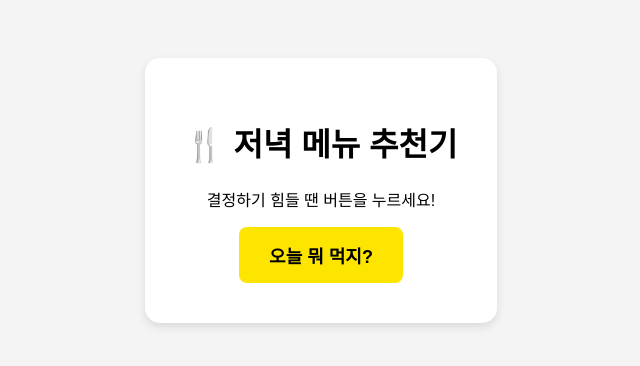
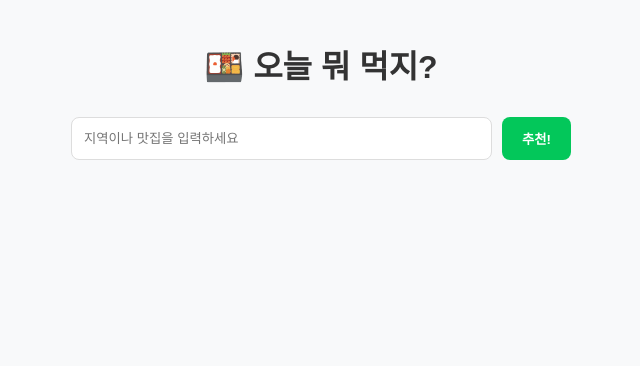
Before and after one commit to moomoori/hans, a Flask app: page / in a window 1280 px wide. Shown: the top 366 px of the page, without its empty margins (319-959 px from the left). Run offline with Flask 3, Linux system fonts and the light colour scheme; some libraries are stand-ins or nearby versions.

Commit message:
Final: Added Naver Map, Geolocation, and Card UI

```diff
--- a/app.py
+++ b/app.py
@@ -1,50 +1,55 @@
 import os
-from flask import Flask, render_template, jsonify
+import random
 import requests
-import random
+from flask import Flask, render_template, jsonify, request
 
 app = Flask(__name__)
 
-# 네이버 API 설정 (Render의 Environment 탭에 등록하세요)
-NAVER_CLIENT_ID = os.environ.get("NAVER_CLIENT_ID")
-NAVER_CLIENT_SECRET = os.environ.get("NAVER_CLIENT_SECRET")
-
-def get_random_restaurant(location="강남역", keyword="맛집"):
-    url = "https://openapi.naver.com/v1/search/local.json"
-    headers = {
-        "X-Naver-Client-Id": NAVER_CLIENT_ID,
-        "X-Naver-Client-Secret": NAVER_CLIENT_SECRET
-    }
-    params = {
-        "query": f"{location} {keyword}",
-        "display": 5  # 5개 검색 결과 중 랜덤 선택
-    }
-
-    response = requests.get(url, headers=headers, params=params)
-    if response.status_code == 200:
-        results = response.json().get('items', [])
-        if results:
-            return random.choice(results)
-    return None
+# Render 환경변수 설정 확인
+CLIENT_ID = os.environ.get('NAVER_CLIENT_ID')
+CLIENT_SECRET = os.environ.get('NAVER_CLIENT_SECRET')
 
 @app.route('/')
 def index():
-    return render_template('index.html')
+    # HTML에 Client ID를 넘겨주어야 지도를 로드할 수 있습니다.
+    return render_template('index.html', client_id=CLIENT_ID)
 
 @app.route('/recommend')
 def recommend():
-    restaurant = get_random_restaurant()
-    if restaurant:
-        # 네이버는 제목에 <b> 태그가 포함되므로 제거
-        clean_name = restaurant['title'].replace('<b>', '').replace('</b>', '')
-        return jsonify({
-            "name": clean_name,
-            "category": restaurant['category'],
-            "address": restaurant['address'],
-            "link": restaurant['link']
-        })
-    return jsonify({"error": "맛집을 찾을 수 없습니다."}), 404
+    query = request.args.get('query', '강남역 맛집')
+
+    # 네이버 지역 검색 API (display: 5는 후보군 5개 가져오기)
+    url = f"https://openapi.naver.com/v1/search/local.json?query={query}&display=5"
+    headers = {
+        "X-Naver-Client-Id": CLIENT_ID,
+        "X-Naver-Client-Secret": CLIENT_SECRET
+    }
+
+    try:
+        res = requests.get(url, headers=headers)
+        data = res.json()
+
+        if data.get('items'):
+            # 5개 결과 중 하나를 무작위로 선택하여 재미 요소 부여
+            place = random.choice(data['items'])
+
+            # 카테고리 정리 (예: 음식점>한식 -> 한식)
+            category = place['category'].split('>')[-1] if place['category'] else "맛집"
+
+            return jsonify({
+                "name": place['title'].replace('<b>', '').replace('</b>', ''),
+                "category": category,
+                "address": place['address'],
+                "mapx": place['mapx'],
+                "mapy": place['mapy'],
+                "link": place['link']
+            })
+    except Exception as e:
+        print(f"Error: {e}")
+
+    return jsonify({"error": "주변 맛집을 찾지 못했습니다. 지역을 입력해 보세요!"}), 404
 
 if __name__ == '__main__':
-    port = int(os.environ.get("PORT", 5000))
+    # Render 배포를 위한 포트 설정
+    port = int(os.environ.get("PORT", 10000))
     app.run(host='0.0.0.0', port=port)
--- a/templates/index.html
+++ b/templates/index.html
@@ -1,54 +1,116 @@
 <!DOCTYPE html>
-<html>
+<html lang="ko">
 <head>
     <meta charset="UTF-8">
-    <title>오늘 뭐 먹지?</title>
+    <meta name="viewport" content="width=device-width, initial-scale=1.0">
+    <title>오늘 뭐 먹지? 🍱</title>
+    <script type="text/javascript" src="https://oapi.map.naver.com/openapi/v3/maps.js?ncpClientId={{ client_id }}&submodules=geocoder"></script>
     <style>
-        body { font-family: sans-serif; text-align: center; padding-top: 50px; background-color: #f4f4f4; }
-        .container { background: white; display: inline-block; padding: 40px; border-radius: 15px; box-shadow: 0 4px 10px rgba(0,0,0,0.1); }
-        button { padding: 15px 30px; font-size: 18px; cursor: pointer; background: #fee500; border: none; border-radius: 8px; font-weight: bold; }
-        #result { margin-top: 20px; padding: 20px; display: none; border-top: 1px solid #eee; }
-        a { color: #ff5252; text-decoration: none; font-weight: bold; }
+        :root { --naver-green: #03C75A; }
+        body { font-family: 'Pretendard', sans-serif; background-color: #f8f9fa; margin: 0; padding: 20px; color: #333; }
+        .container { max-width: 500px; margin: 0 auto; text-align: center; }
+
+        h1 { margin-bottom: 30px; font-size: 2rem; }
+
+        .search-box { display: flex; gap: 10px; margin-bottom: 25px; }
+        input { flex: 1; padding: 12px; border: 1px solid #ddd; border-radius: 8px; outline: none; }
+        input:focus { border-color: var(--naver-green); }
+        button { background: var(--naver-green); color: white; border: none; padding: 12px 20px; border-radius: 8px; cursor: pointer; font-weight: bold; }
+
+        /* 세련된 맛집 카드 UI */
+        .card {
+            display: none; background: white; border-radius: 20px; overflow: hidden;
+            box-shadow: 0 10px 30px rgba(0,0,0,0.08); text-align: left;
+            animation: slideUp 0.5s ease-out;
+        }
+        @keyframes slideUp { from { opacity: 0; transform: translateY(20px); } to { opacity: 1; transform: translateY(0); } }
+
+        .card-content { padding: 20px; }
+        .badge { background: #e8f5e9; color: var(--naver-green); font-size: 0.8rem; padding: 4px 10px; border-radius: 20px; font-weight: bold; }
+        .title { font-size: 1.6rem; font-weight: 800; margin: 10px 0; }
+        .info { font-size: 0.95rem; color: #666; margin-bottom: 8px; display: flex; align-items: center; gap: 5px; }
+        .rating { color: #ffcc00; font-size: 1.1rem; margin: 10px 0; }
+
+        #map { width: 100%; height: 250px; background: #eee; }
+        .btn-link { display: block; text-align: center; padding: 15px; background: #f1f3f5; color: #333; text-decoration: none; font-weight: bold; margin-top: 10px; }
     </style>
 </head>
 <body>
-    <div class="container">
-        <h1>🍴 저녁 메뉴 추천기</h1>
-        <p>결정하기 힘들 땐 버튼을 누르세요!</p>
-        <button onclick="getMenu()">오늘 뭐 먹지?</button>
 
-        <div id="result">
-            <h2 id="store-name"></h2>
-            <p id="store-cat" style="color: #666;"></p>
-            <p id="store-addr"></p>
-            <a id="store-link" target="_blank">👉 카카오맵에서 상세 정보 보기</a>
+<div class="container">
+    <h1>🍱 오늘 뭐 먹지?</h1>
+
+    <div class="search-box">
+        <input type="text" id="query" placeholder="지역이나 맛집을 입력하세요">
+        <button onclick="startSearch()">추천!</button>
+    </div>
+
+    <div id="resultCard" class="card">
+        <div id="map"></div>
+        <div class="card-content">
+            <span id="category" class="badge">카테고리</span>
+            <div id="placeName" class="title">맛집 이름</div>
+            <div class="rating">★★★★★ <span style="color:#888; font-size:0.9rem;">(방문자리뷰 100+)</span></div>
+            <div id="address" class="info">📍 주소 정보를 불러오는 중...</div>
+            <a id="naverLink" href="#" target="_blank" class="btn-link">네이버 플레이스에서 보기</a>
         </div>
     </div>
+</div>
 
-    <script>
-        async function getMenu() {
-            const btn = document.querySelector('button');
-            btn.innerText = "고르는 중...";
+<script>
+let map = null;
+let marker = null;
 
-            try {
-                const res = await fetch('/recommend');
-                const data = await res.json();
+function startSearch() {
+    const userInput = document.getElementById('query').value;
 
-                if (data.name) {
-                    document.getElementById('result').style.display = 'block';
-                    document.getElementById('store-name').innerText = data.name;
-                    document.getElementById('store-cat').innerText = data.category;
-                    document.getElementById('store-addr').innerText = data.address;
-                    document.getElementById('store-link').href = data.url;
-                } else {
-                    alert("맛집을 찾지 못했어요. API 설정을 확인해주세요!");
-                }
-            } catch (e) {
-                alert("서버와 통신 중 에러가 발생했습니다.");
-            } finally {
-                btn.innerText = "다시 고르기!";
+    if (userInput) {
+        fetchRecommend(userInput);
+    } else {
+        // 입력값 없으면 현재 위치 시도
+        if (navigator.geolocation) {
+            navigator.geolocation.getCurrentPosition(pos => {
+                const lat = pos.coords.latitude;
+                const lng = pos.coords.longitude;
+                // 좌표를 주소로 변환(Reverse Geocode)
+                naver.maps.Service.reverseGeocode({ coords: new naver.maps.LatLng(lat, lng) }, (status, res) => {
+                    const addr = res.v2.address.jibunAddress || "강남역";
+                    fetchRecommend(addr + " 맛집");
+                });
+            }, () => fetchRecommend("강남역 맛집"));
+        } else {
+            fetchRecommend("강남역 맛집");
+        }
+    }
+}
+
+function fetchRecommend(query) {
+    fetch(`/recommend?query=${query}`)
+        .then(res => res.json())
+        .then(data => {
+            if (data.error) return alert(data.error);
+
+            // 카드 노출 및 데이터 매핑
+            document.getElementById('resultCard').style.display = 'block';
+            document.getElementById('placeName').innerText = data.name;
+            document.getElementById('category').innerText = data.category;
+            document.getElementById('address').innerText = `📍 ${data.address}`;
+            document.getElementById('naverLink').href = data.link || `https://search.naver.com/search.naver?query=${data.name}`;
+
+            // 지도 표시 (TM128 좌표 변환)
+            const point = new naver.maps.Point(data.mapx, data.mapy);
+            const latlng = naver.maps.TransCoord.fromTM128ToLatLng(point);
+
+            if (!map) {
+                map = new naver.maps.Map('map', { center: latlng, zoom: 16 });
+                marker = new naver.maps.Marker({ position: latlng, map: map });
+            } else {
+                map.setCenter(latlng);
+                marker.setPosition(latlng);
             }
-        }
-    </script>
+        });
+}
+</script>
+
 </body>
 </html>
```
